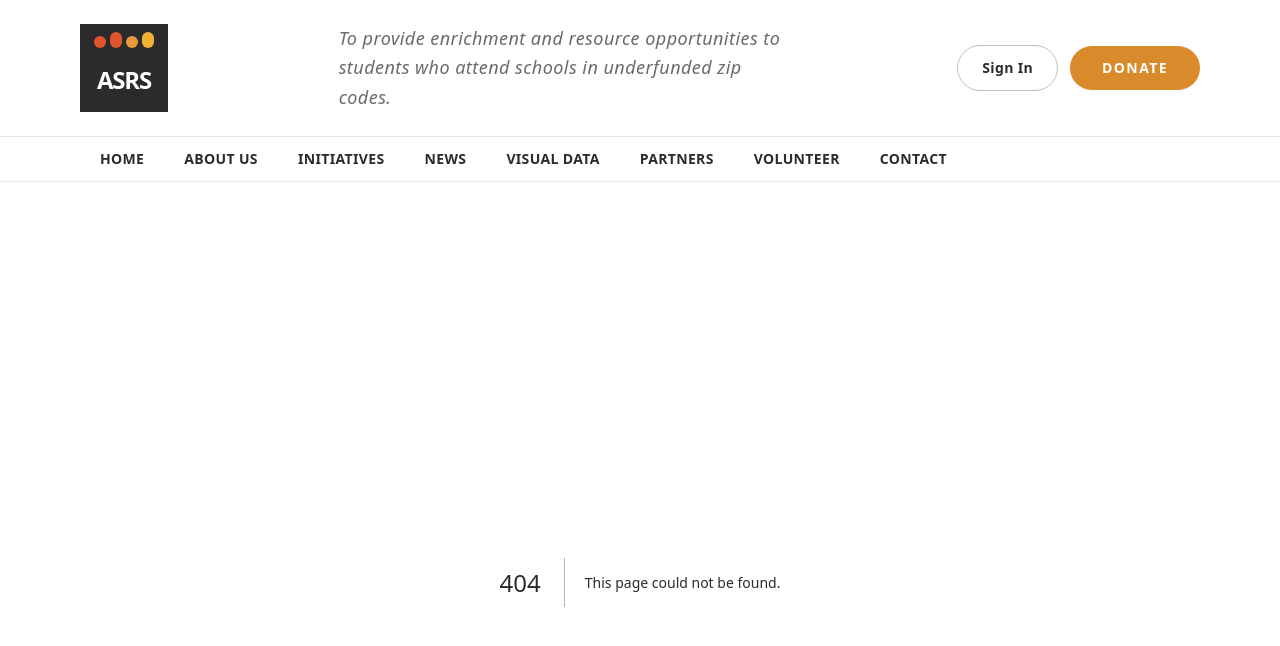
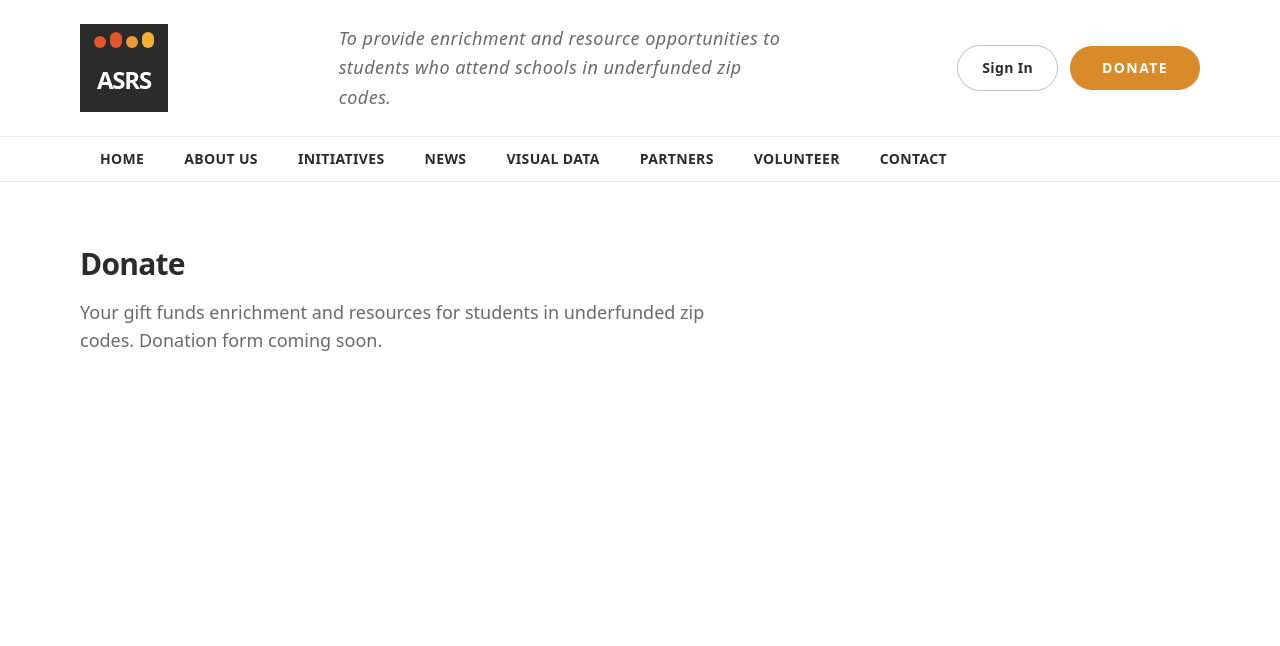
Before and after one commit to anthonysolt/asrs_homepage_test, a Next.js app: page /donate in a window 1280 px wide. Before the commit this address had no page. Shown: the top 646 px of the page. Built offline with nearby package versions, Linux system fonts and the light colour scheme.

Commit message:
Create page.js

```diff
--- /dev/null
+++ b/app/donate/page.js
@@ -0,0 +1,15 @@
+export const metadata = { title: "Donate — ASRS" };
+
+export default function DonatePage() {
+  return (
+    <section className="mx-auto max-w-6xl px-4 py-16">
+      <h1 className="text-3xl font-black tracking-tight text-asrs-ink">
+        Donate
+      </h1>
+      <p className="mt-4 max-w-2xl text-lg text-asrs-ink/70">
+        Your gift funds enrichment and resources for students in underfunded
+        zip codes. Donation form coming soon.
+      </p>
+    </section>
+  );
+}
```
